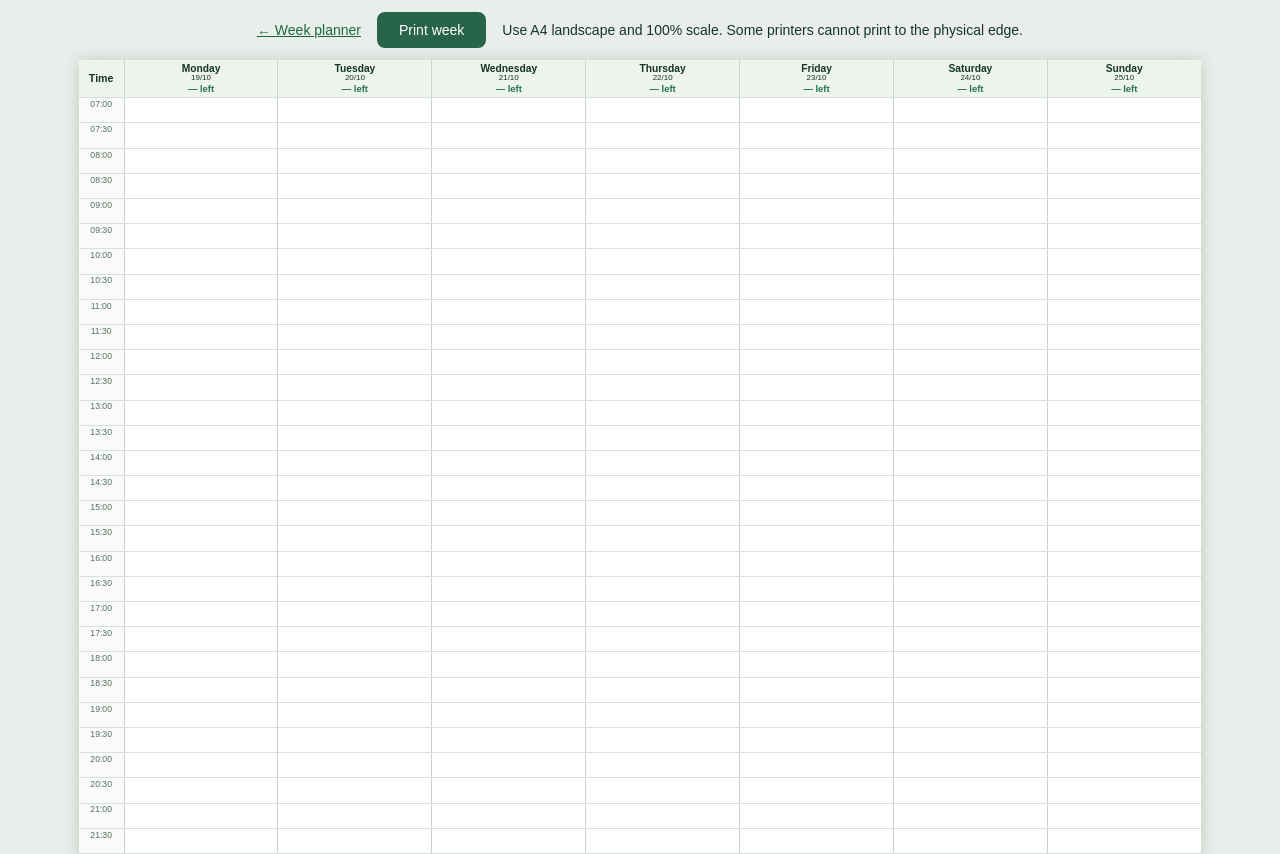
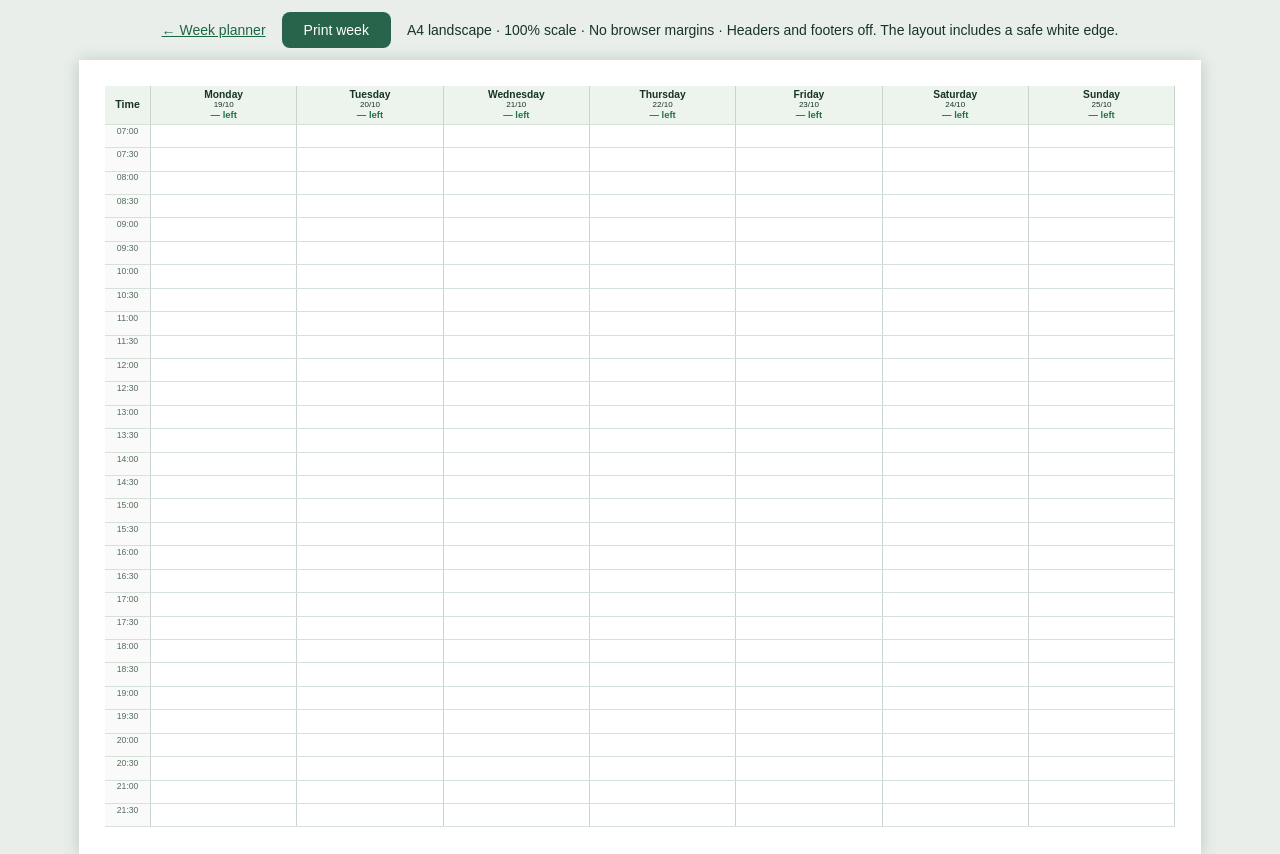
Before and after one commit to jefvanlieshout/fatigue-manager, a FastAPI app: page /planner/print in a window 1280 px wide. Run offline with FastAPI, Linux system fonts and the light colour scheme; the visitor is signed in with stand-in values (Sample User, id 1); data that the repository does not hold is empty; parts of the project's set-up code (start-up, migrations or seed data) failed here and were passed over.

Commit message:
fix: keep printed A4 week inside safe printer margins

```diff
--- a/app/i18n.py
+++ b/app/i18n.py
@@ -102,7 +102,7 @@ LANGUAGES = {
         "hours_inclusive_hint": "Both ranges include the selected final hour. From 0 starts at midnight (00:00); To 23 includes 23:00 and 23:30, ending at midnight.",
         "save_settings": "Save settings",
         "print_week": "Print week",
-        "print_help": "Use A4 landscape and 100% scale. Some printers cannot print to the physical edge.",
+        "print_help": "A4 landscape · 100% scale · No browser margins · Headers and footers off. The layout includes a safe white edge.",
         "calendar_help": "Drag to select a time range, or tap a time to add an activity.",
         "calendar_legend": "Calendar legend",
         "calendar_swipe": "On smaller screens, swipe sideways to see the entire week.",
@@ -213,7 +213,7 @@ LANGUAGES = {
         "hours_inclusive_hint": "Beide tijdsbereiken bevatten het gekozen laatste uur. Van 0 begint om middernacht (00:00); Tot 23 bevat 23:00 en 23:30 en eindigt om middernacht.",
         "save_settings": "Instellingen opslaan",
         "print_week": "Week afdrukken",
-        "print_help": "Gebruik A4 liggend en 100% schaal. Sommige printers kunnen niet tot aan de papierrand printen.",
+        "print_help": "A4 liggend · schaal 100% · geen browsermarges · kop- en voetteksten uit. De afdruk heeft een veilige witte rand.",
         "calendar_help": "Sleep om een periode te kiezen, of tik op een tijd om iets toe te voegen.",
         "calendar_legend": "Kalenderlegenda",
         "calendar_swipe": "Veeg op een kleiner scherm opzij om de hele week te zien.",
--- a/app/static/print.css
+++ b/app/static/print.css
@@ -4,10 +4,10 @@ body{margin:0;background:#e9eeeb}
 .print-controls{padding:12px;display:flex;gap:16px;align-items:center;justify-content:center;font-size:14px}
 .print-controls a{color:#1c6644}
 .print-controls button{cursor:pointer;border:0;border-radius:8px;background:#28634b;color:white;padding:10px 22px;font:inherit}
-.print-page{width:297mm;height:210mm;margin:auto;background:white;overflow:hidden;padding:0;--row-height:6mm;box-shadow:0 1px 15px #bac8bc}
-.print-grid{width:297mm;height:auto;table-layout:fixed;border-collapse:collapse;border-spacing:0}
+.print-page{width:297mm;height:210mm;margin:auto;background:white;overflow:hidden;padding:7mm;--row-height:6mm;box-shadow:0 1px 15px #bac8bc}
+.print-grid{width:283mm;height:auto;table-layout:fixed;border-collapse:collapse;border-spacing:0}
 .print-grid .time-col{width:12mm}
-.print-grid col:not(.time-col){width:calc(285mm / 7)}
+.print-grid col:not(.time-col){width:calc(271mm / 7)}
 .print-grid th,.print-grid td{border-right:.15mm solid #c8d4cc;border-bottom:.12mm solid #d6e1da;padding:0;box-sizing:border-box}
 .print-grid thead th{height:10mm;max-height:10mm;background:#edf4ee;font-size:8pt;text-align:center;vertical-align:middle;line-height:1.05;padding:.35mm .3mm}
 .print-grid thead th small{display:block;font-weight:400;font-size:6pt}
@@ -27,7 +27,7 @@ body{margin:0;background:#e9eeeb}
 @media print{
   html,body{margin:0!important;padding:0!important;width:297mm;height:210mm;overflow:hidden;background:white}
   .print-controls{display:none}
-  .print-page{margin:0;width:297mm;height:210mm;box-shadow:none}
+  .print-page{margin:0;width:297mm;height:210mm;padding:7mm;box-shadow:none}
   .print-grid th,.print-grid td,.print-event{
     -webkit-print-color-adjust:exact;print-color-adjust:exact;
   }
@@ -44,3 +44,13 @@ body{margin:0;background:#e9eeeb}
 /* v0.2.11: weekday/energy header 10mm; the timetable gets full remaining 200mm. */
 
 /* v0.2.12: print-only larger event typography; screen calendar is unchanged. */
+
+/* v0.2.15: real-world printers usually have a 3–6mm unprintable rim.
+   Keep all content 7mm in from A4's edges, even at 100% print scale.
+   A4 297x210 -> safe 283x196; header 10 + timetable 186 = 196mm. */
+.print-page.print-compact .print-event,
+.print-page.print-compact .print-event strong{font-size:6.2pt;line-height:1.03}
+.print-page.print-compact .print-event small{font-size:5pt;line-height:1.02}
+.print-page.print-dense .print-event,
+.print-page.print-dense .print-event strong{font-size:5pt;line-height:1.02}
+.print-page.print-dense .print-event small{font-size:4pt;line-height:1.02}
--- a/app/static/print.js
+++ b/app/static/print.js
@@ -2,8 +2,12 @@
 document.addEventListener("DOMContentLoaded", () => {
   const page = document.getElementById("print-page");
   const count = Number(page.dataset.count) || 30;
-  const rowMm = 200 / count; // 10mm weekday header + 200mm grid = full 210mm
+  const rowMm = 186 / count; // 7mm top + 10mm header + 186mm grid + 7mm bottom = 210mm
   page.style.setProperty("--row-height", rowMm + "mm");
+  // Keep 7.5pt names and 6pt times for ordinary 07:00–21:30 weeks.
+  // Denser ranges need smaller text to fit 30-minute slots on one A4 page.
+  page.classList.toggle("print-compact", rowMm < 5.6);
+  page.classList.toggle("print-dense", rowMm < 4.5);
   const palette = {
     "energy-low": page.dataset.lowColor, "energy-medium": page.dataset.mediumColor,
     "energy-high": page.dataset.highColor, "energy-restored": "#579cc4",
--- a/app/templates/planner/print.html
+++ b/app/templates/planner/print.html
@@ -4,8 +4,8 @@
 <meta charset="utf-8">
 <meta name="viewport" content="width=device-width, initial-scale=1">
 <title>{{ t('print_week') }} · {{ monday }}</title>
-<link rel="stylesheet" href="/static/print.css?v=0.2.12">
-<script src="/static/print.js?v=0.2.11" defer></script>
+<link rel="stylesheet" href="/static/print.css?v=0.2.15">
+<script src="/static/print.js?v=0.2.15" defer></script>
 </head>
 <body>
 <div class="print-controls">
```
Also changed, not shown: HANDOVER.md (+13 -1 lines), tests/test_calendar_preferences.py (+23 -4 lines), tests/test_reference_samples.py (+1 -1 lines), tests/test_theme.py (+1 -1 lines), CHANGELOG.md, README.md.
